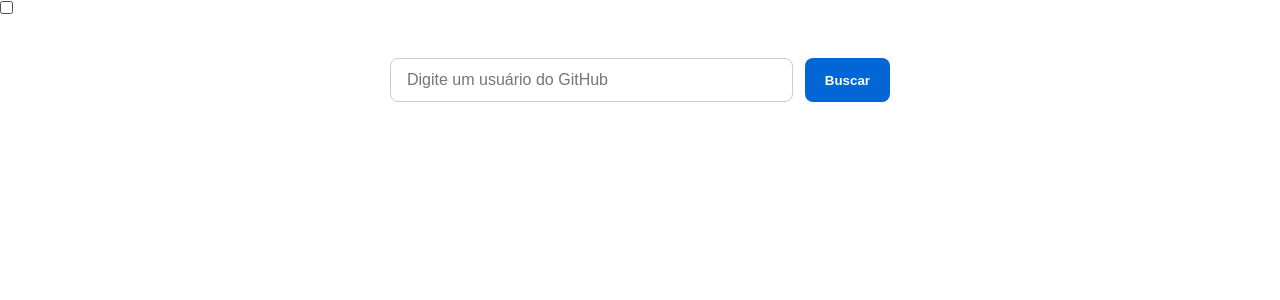
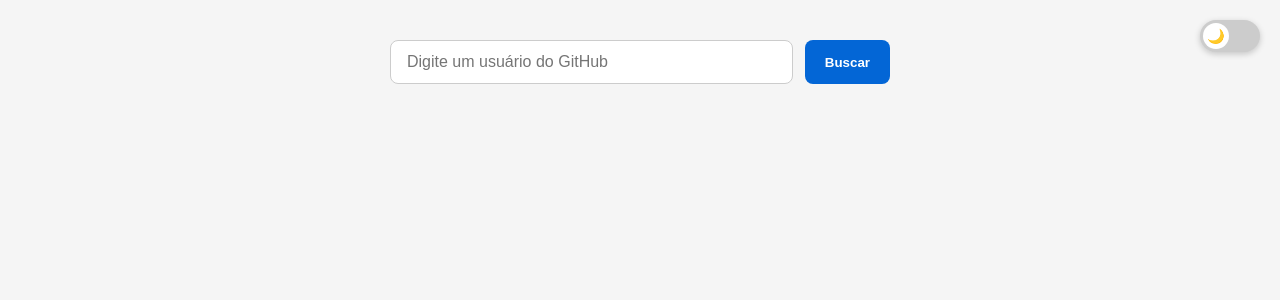
Before and after one commit to Britou/github_perfil, a React (Vite) app: page / in a window 1280 px wide. Shown: the top 300 px of the page. Built offline with nearby package versions, Linux system fonts and the light colour scheme.

Commit message:
feature: adiciona toggle switch moderno para alternância de tema

```diff
--- a/src/global.css
+++ b/src/global.css
@@ -11,7 +11,69 @@
     margin: 0 auto;
 }
 
-:root {
-    --corPrincipal: #8C5A3C;
-    --corSecundaria: #111;
+body {
+    background-color: #f5f5f5;
+    color: #000;
+    transition: 0.3s;
 }
+
+body.dark {
+    background-color: #0d1117;
+    color: #ffffff;
+}
+
+body.dark .slider {
+    background-color: #30363d;
+}
+
+.themeSwitch {
+    position: fixed;
+    top: 20px;
+    right: 20px;
+    width: 60px;
+    height: 32px;
+}
+
+.themeSwitch input {
+    opacity: 0;
+    width: 0;
+    height: 0;
+}
+
+.slider {
+    position: absolute;
+    cursor: pointer;
+    background-color: #ccc;
+    border-radius: 34px;
+    top: 0;
+    left: 0;
+    right: 0;
+    bottom: 0;
+    transition: 0.3s;
+    box-shadow: 0 2px 6px rgba(0,0,0,0.2);
+}
+
+.slider::before {
+    content: "🌙";
+    position: absolute;
+    height: 26px;
+    width: 26px;
+    left: 3px;
+    bottom: 3px;
+    background-color: white;
+    border-radius: 50%;
+    display: flex;
+    align-items: center;
+    justify-content: center;
+    transition: 0.3s;
+    font-size: 14px;
+}
+
+.themeSwitch input:checked + .slider {
+    background-color: #238636;
+}
+
+.themeSwitch input:checked + .slider::before {
+    transform: translateX(28px);
+    content: "☀️";
+}
--- a/src/main.jsx
+++ b/src/main.jsx
@@ -3,6 +3,7 @@ import { createRoot } from 'react-dom/client'
 import App from './App.jsx'
 
 import './global.css'
+import './app.css'
 
 createRoot(document.getElementById('root')).render(
   <StrictMode>
```
